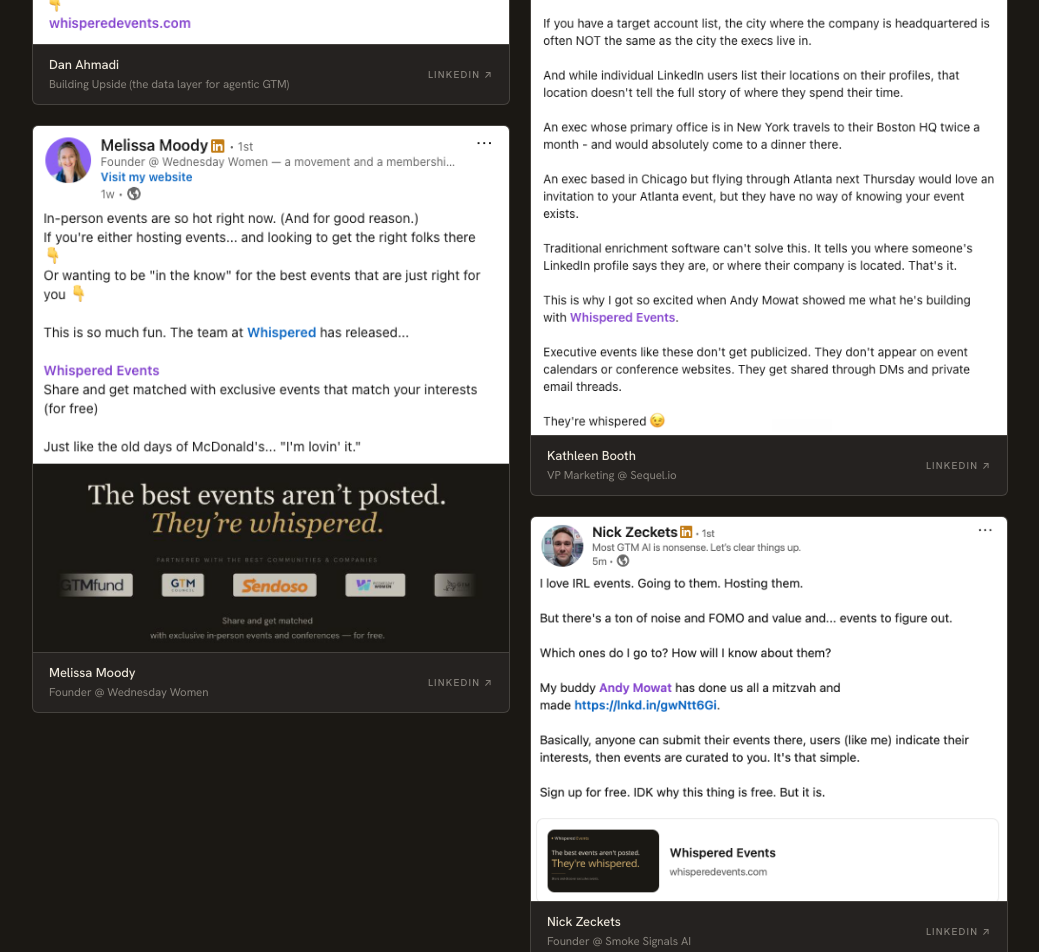
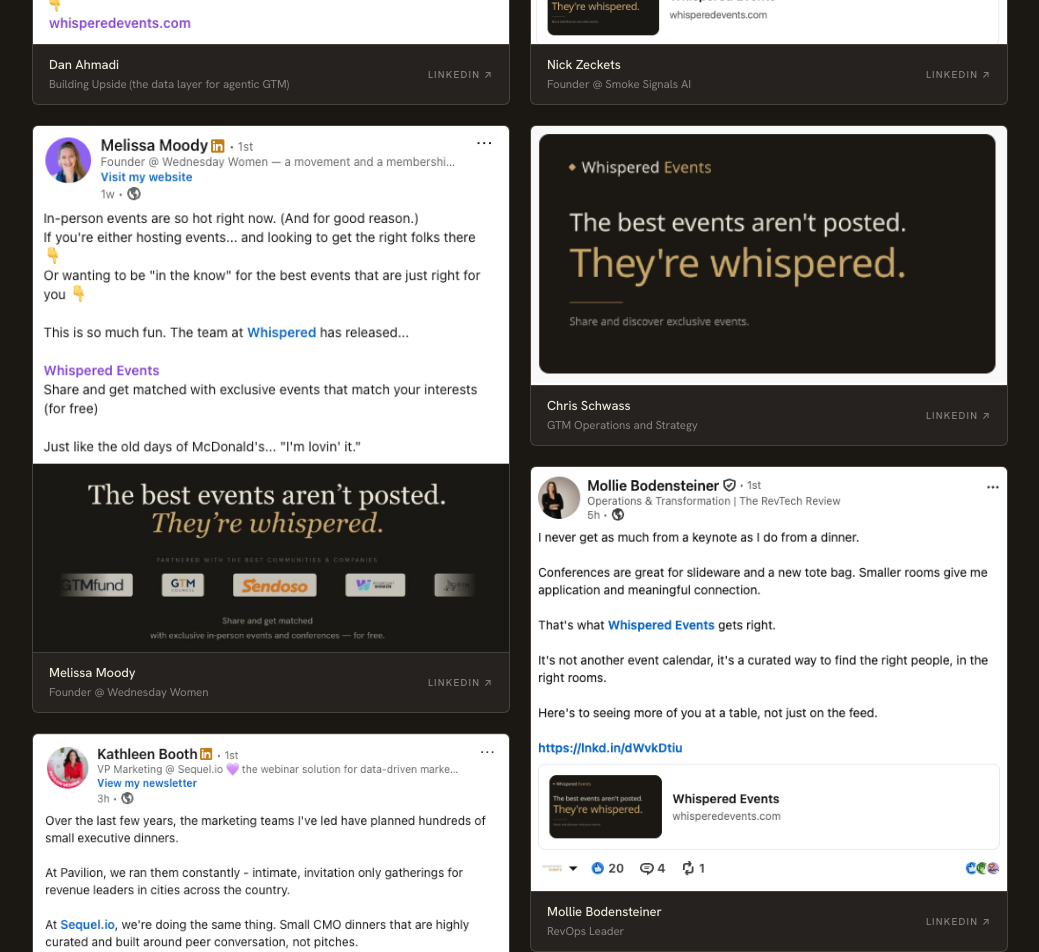
Before and after one commit to anmowat/whispered-events, a Next.js app: page /love in a window 1280 px wide. Shown: the part 580-1532 px from the top of the page, without its empty margins (120-1159 px from the left). Built offline with nearby package versions, Linux system fonts and the light colour scheme; no server answers.

Commit message:
Add Chris Schwass and Mollie Bodensteiner to love page (images pending upload)

```diff
--- a/app/love/page.tsx
+++ b/app/love/page.tsx
@@ -44,6 +44,22 @@ const POSTS: LovePost[] = [
     imageUrl: '/love/nick zeckets.png',
     linkedinUrl:
       'https://www.linkedin.com/posts/nzeckets_whispered-events-activity-7476750915476054017-RV4a',
+  },
+  {
+    id: 'chris-schwass',
+    author: 'Chris Schwass',
+    role: 'GTM Operations and Strategy',
+    imageUrl: '/love/chris-schwass.png',
+    linkedinUrl:
+      'https://www.linkedin.com/posts/chrisschwass_i-want-to-attend-live-events-but-its-hard-share-7477568588988444673-Ymn0/',
+  },
+  {
+    id: 'mollie-bodensteiner',
+    author: 'Mollie Bodensteiner',
+    role: 'RevOps Leader',
+    imageUrl: '/love/mollie-bodensteiner.png',
+    linkedinUrl:
+      'https://www.linkedin.com/posts/molliebodensteiner_whispered-events-share-7477690356273168385-xFgS/',
   },
 ]
 
```
